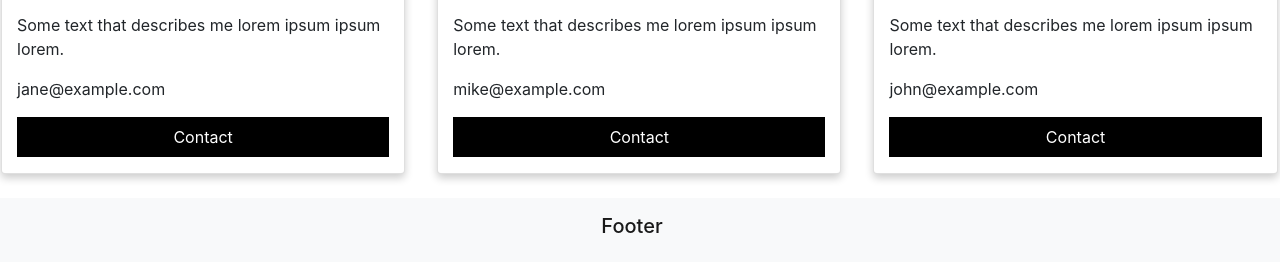
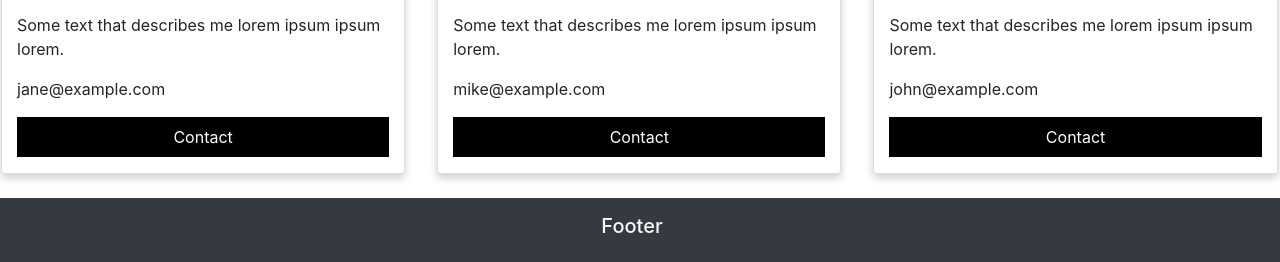
Before and after one commit to mhdyaseen8841/Test, a plain HTML site: page index.html in a window 1280 px wide. Shown: the part 722-984 px from the top of the page. Drawn offline with nearby package versions, Linux system fonts and the light colour scheme.

Commit message:
Footer Colour Changes

```diff
--- a/index.html
+++ b/index.html
@@ -82,8 +82,8 @@
         <!-- As a link -->
 
   <!-- As a heading -->
-  <nav class="navbar navbar-light bg-light d-flex justify-content-center ">
-    <p class="navbar-brand h1 ">Footer</p>
+  <nav class="navbar navbar-light bg-dark d-flex justify-content-center ">
+    <p class="navbar-brand h1 text-light ">Footer</p>
   </nav>
       </footer>
 
```
